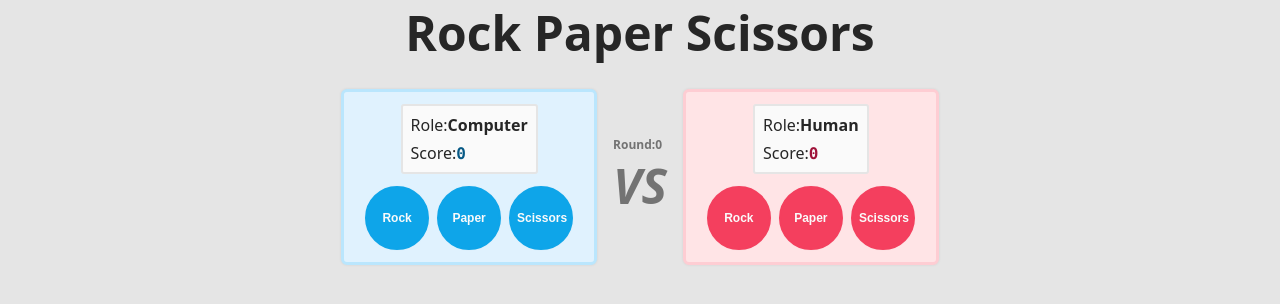
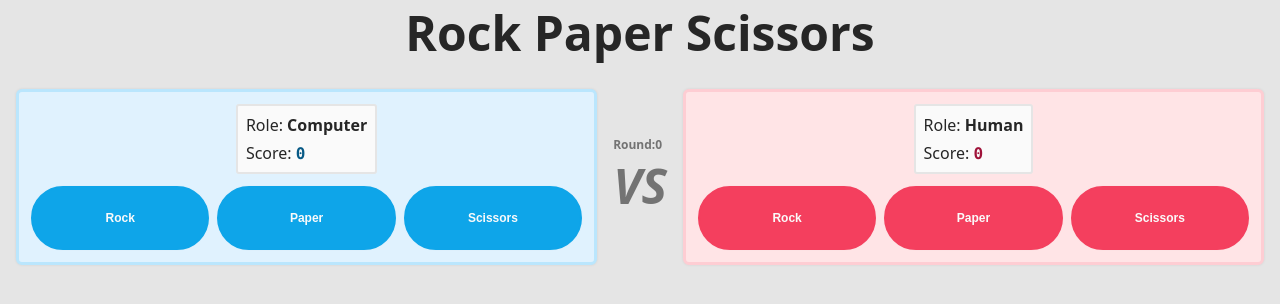
Before and after one commit to singularwind979/odin-rps, a website with bundled scripts: page index.html in a window 1280 px wide. Built offline with nearby package versions, Linux system fonts and the light colour scheme.

Commit message:
feat(ui): flex the board with flex container and item utilities
A space after Role:/Score: keeps the label run breakable, so panels can shrink with the board.

Co-Authored-By: Claude Code <noreply@anthropic.com>

```diff
--- a/index.html
+++ b/index.html
@@ -11,34 +11,34 @@
 
     <h1 class="text-center font-5 font-bold">Rock Paper Scissors</h1>
 
-    <div class="flexbox-row main-center cross-center g-4">
+    <div class="flexbox-row single-line main-center cross-center g-4 p-x-4">
 
-        <div data-belong="computer" class="flexbox-col cross-center g-3 p-3 fixed-size-x-8 b-2 r-4 sh-2 bg-sky b-sky">
-            <div class="flexbox-col cross-start g-1 p-2 b-1 r-2 bg-white b-neutral-2">
-                <div>Role:<span class="font-bold">Computer</span></div>
-                <div>Score:<span class="score font-code font-bold font-sky-8">0</span></div>
+        <div data-belong="computer" class="flexbox-col flex-auto cross-center g-3 p-3 size-x-8 b-2 r-4 sh-2 bg-sky b-sky">
+            <div class="flexbox-col flex-rigid cross-start g-1 p-2 b-1 r-2 bg-white b-neutral-2">
+                <div>Role: <span class="font-bold">Computer</span></div>
+                <div>Score: <span class="score font-code font-bold font-sky-8">0</span></div>
             </div>
-            <ul class="flexbox-row main-center g-2">
-                <li><button data-move="r" class="p-1 fixed-size-4 b-1 r-pill sh-1 font-1 font-bold bg-sky-5 b-sky-5 font-white">Rock</button></li>
-                <li><button data-move="p" class="p-1 fixed-size-4 b-1 r-pill sh-1 font-1 font-bold bg-sky-5 b-sky-5 font-white">Paper</button></li>
-                <li><button data-move="s" class="p-1 fixed-size-4 b-1 r-pill sh-1 font-1 font-bold bg-sky-5 b-sky-5 font-white">Scissors</button></li>
+            <ul class="flexbox-row self-stretch multi-line g-2">
+                <li class="flexbox-row flex-auto"><button data-move="r" class="flex-auto p-1 size-x-4 size-y-4 b-1 r-pill sh-1 font-1 font-bold bg-sky-5 b-sky-5 font-white">Rock</button></li>
+                <li class="flexbox-row flex-auto"><button data-move="p" class="flex-auto p-1 size-x-4 size-y-4 b-1 r-pill sh-1 font-1 font-bold bg-sky-5 b-sky-5 font-white">Paper</button></li>
+                <li class="flexbox-row flex-auto"><button data-move="s" class="flex-auto p-1 size-x-4 size-y-4 b-1 r-pill sh-1 font-1 font-bold bg-sky-5 b-sky-5 font-white">Scissors</button></li>
             </ul>
         </div>
 
-        <div class="flexbox-col">
+        <div class="flexbox-col flex-rigid">
             <div class="font-1 font-bold font-neutral-5">Round:<span class="index">0</span></div>
             <div class="font-5 font-bold font-italic font-neutral-5">VS</div>
         </div>
 
-        <div data-belong="human" class="flexbox-col cross-center g-3 p-3 fixed-size-x-8 b-2 r-4 sh-2 bg-rose b-rose">
-            <div class="flexbox-col cross-start g-1 p-2 b-1 r-2 bg-white b-neutral-2">
-                <div>Role:<span class="font-bold">Human</span></div>
-                <div>Score:<span class="score font-code font-bold font-rose-8">0</span></div>
+        <div data-belong="human" class="flexbox-col flex-auto cross-center g-3 p-3 size-x-8 b-2 r-4 sh-2 bg-rose b-rose">
+            <div class="flexbox-col flex-rigid cross-start g-1 p-2 b-1 r-2 bg-white b-neutral-2">
+                <div>Role: <span class="font-bold">Human</span></div>
+                <div>Score: <span class="score font-code font-bold font-rose-8">0</span></div>
             </div>
-            <ul class="flexbox-row main-center g-2">
-                <li><button data-move="r" class="p-1 fixed-size-4 b-1 r-pill sh-1 font-1 font-bold bg-rose-5 b-rose-5 font-white">Rock</button></li>
-                <li><button data-move="p" class="p-1 fixed-size-4 b-1 r-pill sh-1 font-1 font-bold bg-rose-5 b-rose-5 font-white">Paper</button></li>
-                <li><button data-move="s" class="p-1 fixed-size-4 b-1 r-pill sh-1 font-1 font-bold bg-rose-5 b-rose-5 font-white">Scissors</button></li>
+            <ul class="flexbox-row self-stretch multi-line g-2">
+                <li class="flexbox-row flex-auto"><button data-move="r" class="flex-auto p-1 size-x-4 size-y-4 b-1 r-pill sh-1 font-1 font-bold bg-rose-5 b-rose-5 font-white">Rock</button></li>
+                <li class="flexbox-row flex-auto"><button data-move="p" class="flex-auto p-1 size-x-4 size-y-4 b-1 r-pill sh-1 font-1 font-bold bg-rose-5 b-rose-5 font-white">Paper</button></li>
+                <li class="flexbox-row flex-auto"><button data-move="s" class="flex-auto p-1 size-x-4 size-y-4 b-1 r-pill sh-1 font-1 font-bold bg-rose-5 b-rose-5 font-white">Scissors</button></li>
             </ul>
         </div>
 
```
